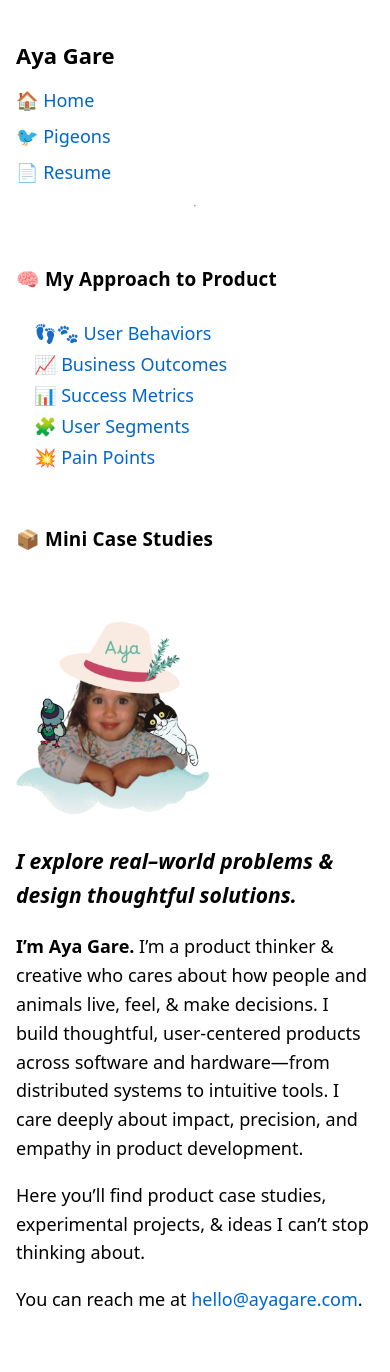
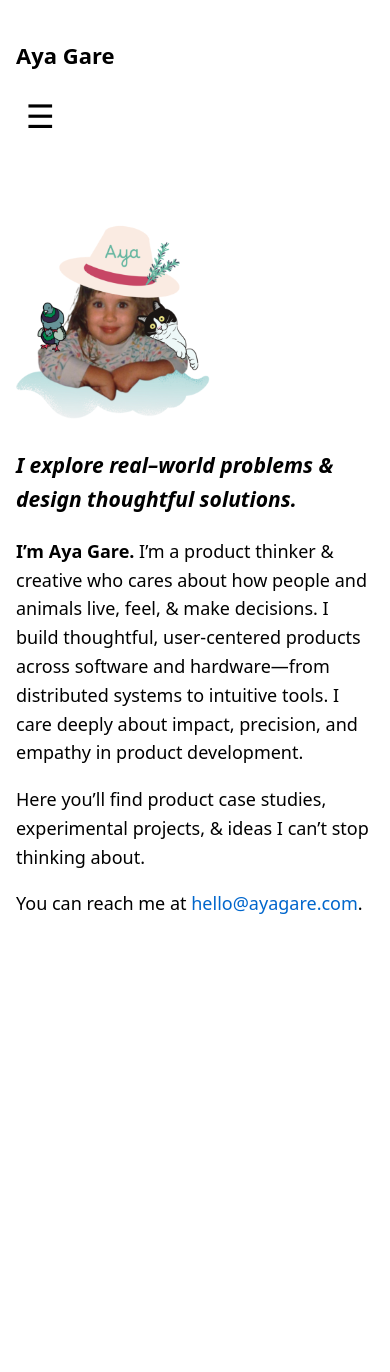
Before and after one commit to luxinflore/luxinflore.github.io, a Jekyll site: the page built from index.md, in a window 390 px wide. Built offline with Jekyll 4.4.1, drawn with Linux system fonts in a browser that asks for light colours; after the commit the page ends 976 px from its top, so only the background shows below that.

Commit message:
Enhance for mobile view

```diff
--- a/_includes/nav.html
+++ b/_includes/nav.html
@@ -1,6 +1,11 @@
 <div class="sidebar">
   <h2>Aya Gare</h2>
-  <nav>
+
+  <!-- Kebab button (mobile only) -->
+  <button class="nav-toggle" onclick="toggleNav()">☰</button>
+
+  <!-- The actual nav menu -->
+  <nav id="nav-menu">
     <a class="cat-hover-link" href="/">🏠 Home</a>
     <a class="cat-hover-link" href="/pigeons">🐦 Pigeons</a>
     <a class="cat-hover-link" href="/resume">📄 Resume</a>
--- a/style.css
+++ b/style.css
@@ -210,3 +210,35 @@
   gap: 0.4em;
   font-size: 1em;
 }
+
+/* Hide nav-toggle button on desktop */
+.nav-toggle {
+  display: none;
+  font-size: 1.8em;
+  background: none;
+  border: none;
+  cursor: pointer;
+  padding: 0.3em;
+}
+
+/* Mobile nav */
+@media screen and (max-width: 768px) {
+  .sidebar {
+    margin-bottom: 20px;
+  }
+
+  .nav-toggle {
+    display: inline-block;
+    margin-bottom: 1em;
+  }
+
+  nav#nav-menu {
+    display: none;
+    flex-direction: column;
+    gap: 12px;
+  }
+
+  nav#nav-menu.show {
+    display: flex;
+  }
+}
```
Also changed, not shown: _layouts/default.html (+9 -0 lines).
